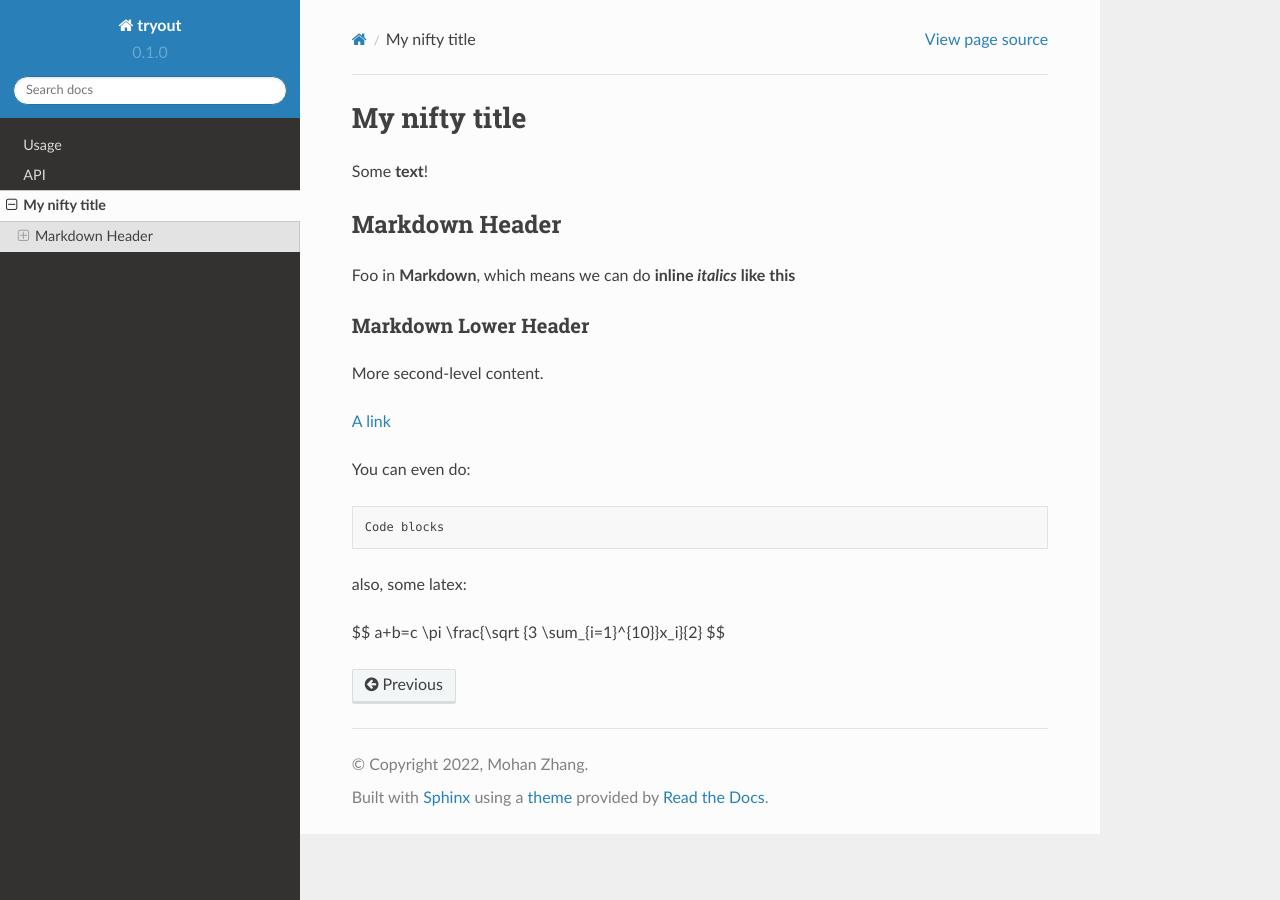
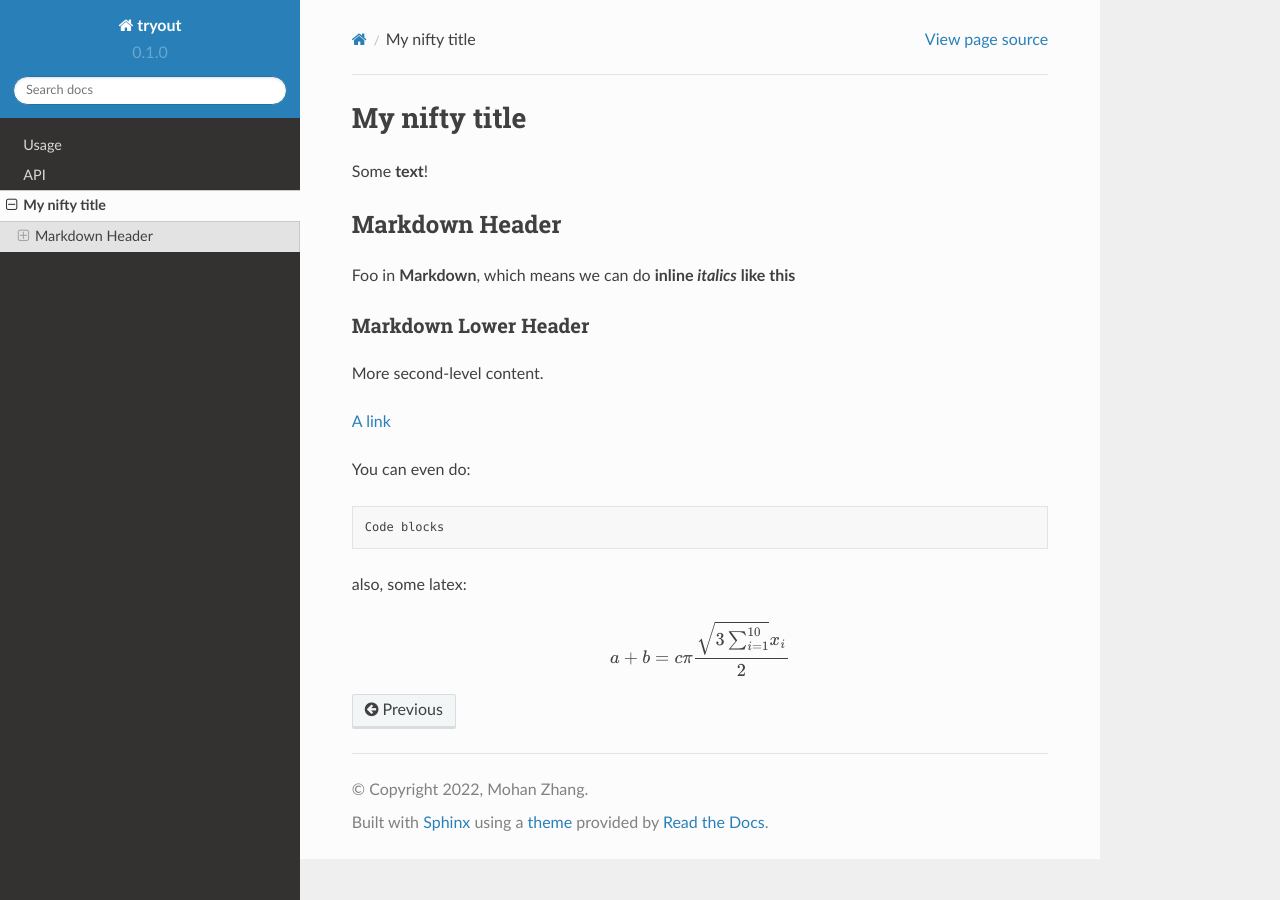
Before and after one commit to Mohan-Zhang-u/readthedocstryout, a Sphinx documentation site: the page built from docs/source/reading.md, in a window 1280 px wide. Built offline with Sphinx 7.4.7 and the Read the Docs theme 2.0.0, drawn with Linux system fonts in a browser that asks for light colours; some of the changed lines change nothing that is shown.

Commit message:
more extensions and latex support

```diff
--- a/docs/source/conf.py
+++ b/docs/source/conf.py
@@ -26,6 +26,14 @@ extensions = [
     'sphinx.ext.autosummary',
     'sphinx.ext.intersphinx',
     'sphinxcontrib.napoleon',
+    # additional extensions for latex
+    'sphinx.ext.todo',
+    'sphinx.ext.coverage',
+    'sphinx.ext.mathjax',
+    'sphinx.ext.ifconfig',
+    'sphinx.ext.viewcode',
+    'sphinx.ext.githubpages',
+    # additional extensions for myst
     'myst_parser',
 ]
 
@@ -43,3 +51,20 @@ html_theme = 'sphinx_rtd_theme'
 
 # -- Options for EPUB output
 epub_show_urls = 'footnote'
+latex_engine = 'xelatex'
+
+# https://myst-parser.readthedocs.io/en/latest/syntax/optional.html?highlight=latex#syntax-amsmath
+myst_enable_extensions = [
+    "amsmath",
+    "colon_fence",
+    "deflist",
+    "dollarmath",
+    "fieldlist",
+    "html_admonition",
+    "html_image",
+    "linkify",
+    "replacements",
+    "smartquotes",
+    "substitution",
+    "tasklist",
+]
--- a/docs/source/requirements.txt
+++ b/docs/source/requirements.txt
@@ -2,3 +2,4 @@ sphinxcontrib-napoleon
 myst-parser
 sphinx>=4.0.2
 sphinx_rtd_theme>=1.0.0
+linkify-it-py
```
